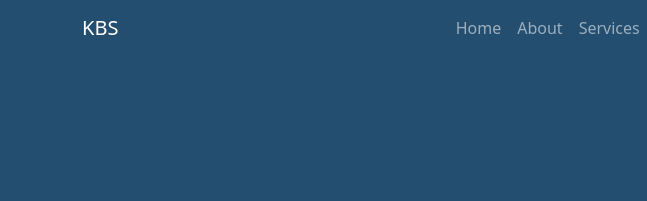
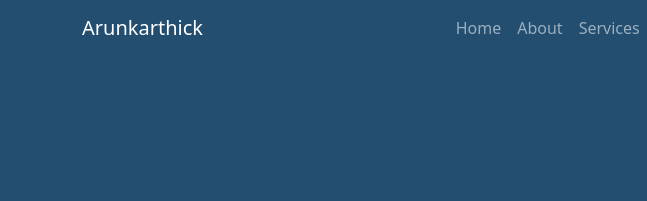
Before and after one commit to Arunkarthick-Kandasamy/Affordment-Task-1, a plain HTML site: page index.html in a window 1280 px wide. Shown: the top 201 px of the page, 0-647 px from the left. Drawn offline with nearby package versions, Linux system fonts and the light colour scheme.

Commit message:
Update index.html

```diff
--- a/index.html
+++ b/index.html
@@ -47,7 +47,7 @@
 <body>
 <nav class="navbar navbar-expand-lg navbar-dark">
     <div class="container">
-        <a class="navbar-brand" href="#">KBS</a>
+        <a class="navbar-brand" href="#">Arunkarthick</a>
         <button class="navbar-toggler" type="button" data-bs-toggle="collapse" data-bs-target="#navbarNav">
             <span class="navbar-toggler-icon"></span>
         </button>
```
